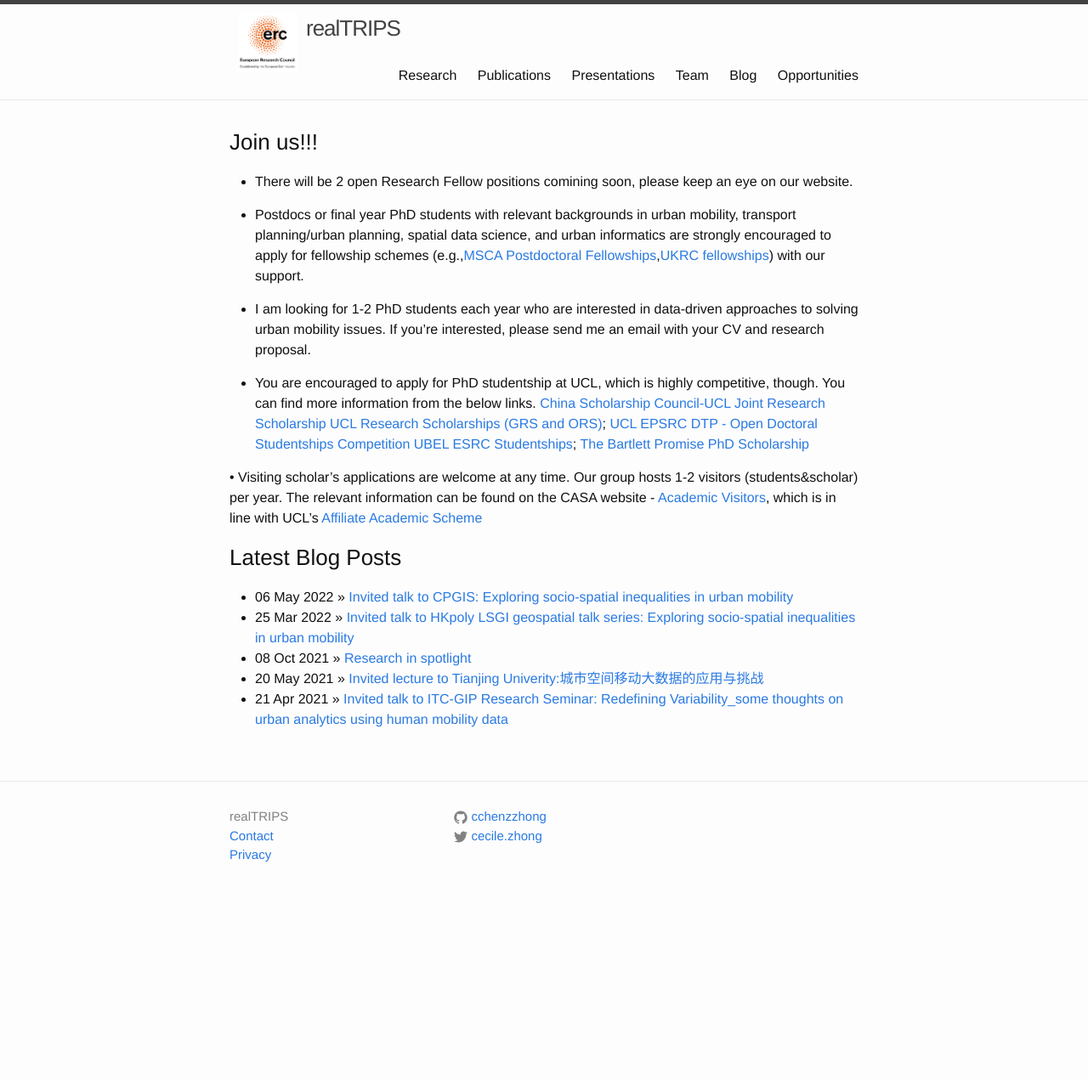
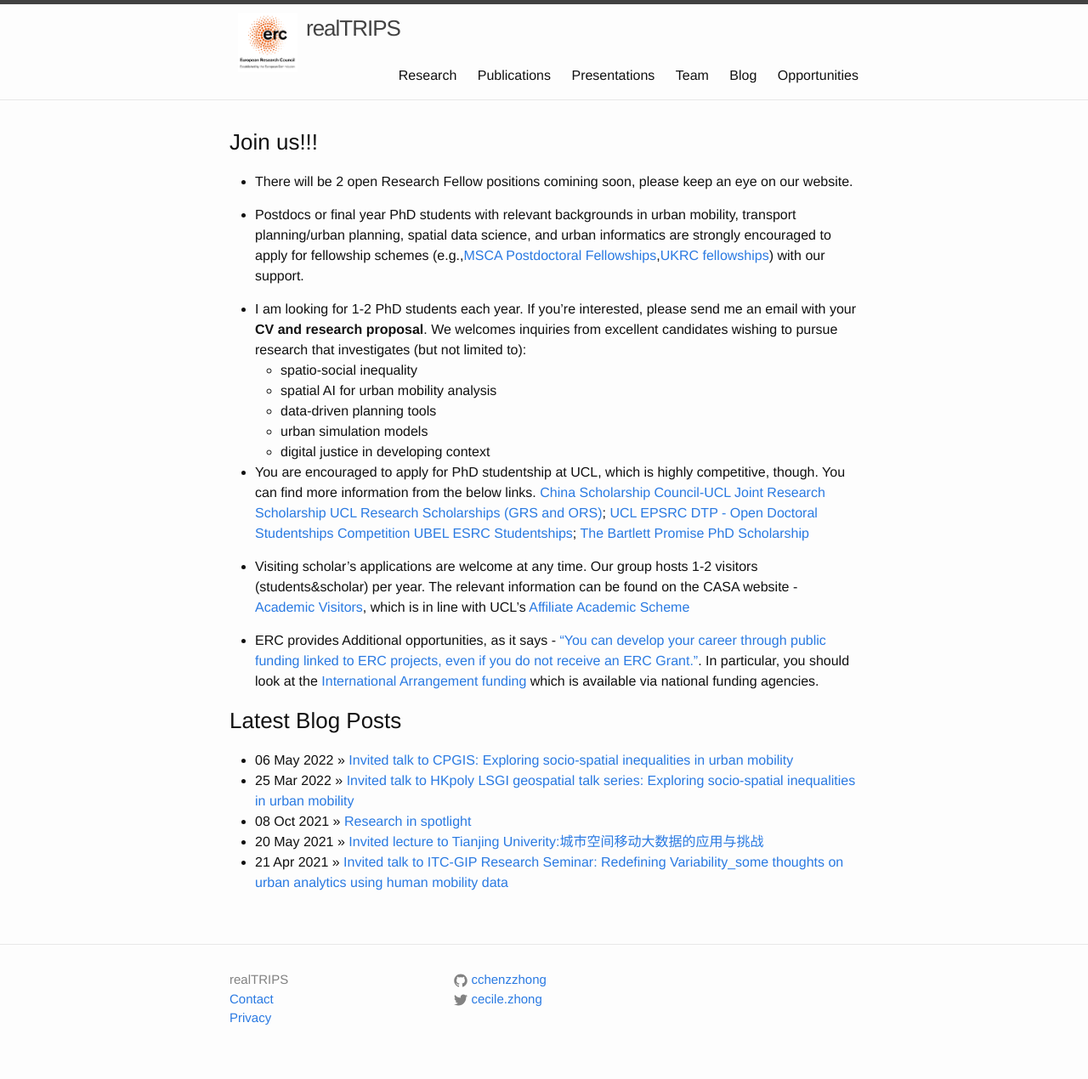
Before and after one commit to c-zhong-ucl-ac-uk/realTRIPS, a Jekyll site: the page built from opportunities.md, in a window 1280 px wide. Shown: the whole page at 85% size. Built offline with Jekyll 4.4.1, drawn with Linux system fonts in a browser that asks for light colours; our own code applies the rules of GitHub Pages for plain Markdown files; before the commit the page ends 1078 px from its top, so only the background shows below that.

Commit message:
Update opportunities.md

```diff
--- a/opportunities.md
+++ b/opportunities.md
@@ -6,20 +6,26 @@ tagline:
 
 ### Join us!!!
 
-
-
 - There will be 2 open Research Fellow positions comining soon, please keep an eye on our website.
 
 - Postdocs or final year PhD students with relevant backgrounds in urban mobility, transport planning/urban planning, spatial data science, and urban informatics are strongly encouraged to apply for fellowship schemes (e.g.,[MSCA Postdoctoral Fellowships](https://marie-sklodowska-curie-actions.ec.europa.eu/actions/postdoctoral-fellowships),[UKRC fellowships](https://www.ukri.org/what-we-offer/developing-people-and-skills/epsrc/fellowships/)) with our support.
 
-- I am looking for 1-2 PhD students each year who are interested in data-driven approaches to solving urban mobility issues. If you’re interested, please send me an email with your CV and research proposal.
+- I am looking for 1-2 PhD students each year. If you’re interested, please send me an email with your **CV and research proposal**. We welcomes inquiries from excellent candidates wishing to pursue research that investigates (but not limited to):
+    - spatio-social inequality
+    - spatial AI for urban mobility analysis
+    - data-driven planning tools
+    - urban simulation models
+    - digital justice in developing context
+
 
 - You are encouraged to apply for PhD studentship at UCL, which is highly competitive, though. You can find more information from the below links.
-[China Scholarship Council-UCL Joint Research Scholarship](https://www.ucl.ac.uk/scholarships/china-scholarship-council-ucl-joint-research-scholarship)
-[UCL Research Scholarships (GRS and ORS)](https://www.ucl.ac.uk/scholarships/overseas-research-scholarships); [UCL EPSRC DTP - Open Doctoral Studentships Competition](https://www.ucl.ac.uk/epsrc-doctoral-training/prospective-students/apply-ucl-esprc-dtp-studentship/ucl-epsrc-dtp-open-doctoral-studentships)
-[UBEL ESRC Studentships](https://ubel-dtp.ac.uk/esrc-studentships/); [The Bartlett Promise PhD Scholarship](https://www.ucl.ac.uk/bartlett/study/funding-and-scholarships/bartlett-promise-scholarship/bartlett-promise-phd-scholarship)
+  [China Scholarship Council-UCL Joint Research Scholarship](https://www.ucl.ac.uk/scholarships/china-scholarship-council-ucl-joint-research-scholarship)
+  [UCL Research Scholarships (GRS and ORS)](https://www.ucl.ac.uk/scholarships/overseas-research-scholarships); [UCL EPSRC DTP - Open Doctoral Studentships Competition](https://www.ucl.ac.uk/epsrc-doctoral-training/prospective-students/apply-ucl-esprc-dtp-studentship/ucl-epsrc-dtp-open-doctoral-studentships)
+  [UBEL ESRC Studentships](https://ubel-dtp.ac.uk/esrc-studentships/); [The Bartlett Promise PhD Scholarship](https://www.ucl.ac.uk/bartlett/study/funding-and-scholarships/bartlett-promise-scholarship/bartlett-promise-phd-scholarship)
 
-•	Visiting scholar's applications are welcome at any time. Our group hosts 1-2 visitors (students&scholar) per year. The relevant information can be found on the CASA website - [Academic Visitors](https://www.ucl.ac.uk/bartlett/casa/study/academic-visitors), which is in line with UCL’s [Affiliate Academic Scheme](https://www.ucl.ac.uk/human-resources/affiliate-academic-scheme)
+- Visiting scholar's applications are welcome at any time. Our group hosts 1-2 visitors (students&scholar) per year. The relevant information can be found on the CASA website - [Academic Visitors](https://www.ucl.ac.uk/bartlett/casa/study/academic-visitors), which is in line with UCL’s [Affiliate Academic Scheme](https://www.ucl.ac.uk/human-resources/affiliate-academic-scheme)
+
+- ERC provides Additional opportunities, as it says - ["You can develop your career through public funding linked to ERC projects, even if you do not receive an ERC Grant."](https://erc.europa.eu/apply-grant/additional-opportunities). In particular, you should look at the [International Arrangement funding](https://erc.europa.eu/apply-grant/additional-opportunities#International%20Arrangement%20funding) which is available via national funding agencies.
 
 ### Latest Blog Posts
 
```
